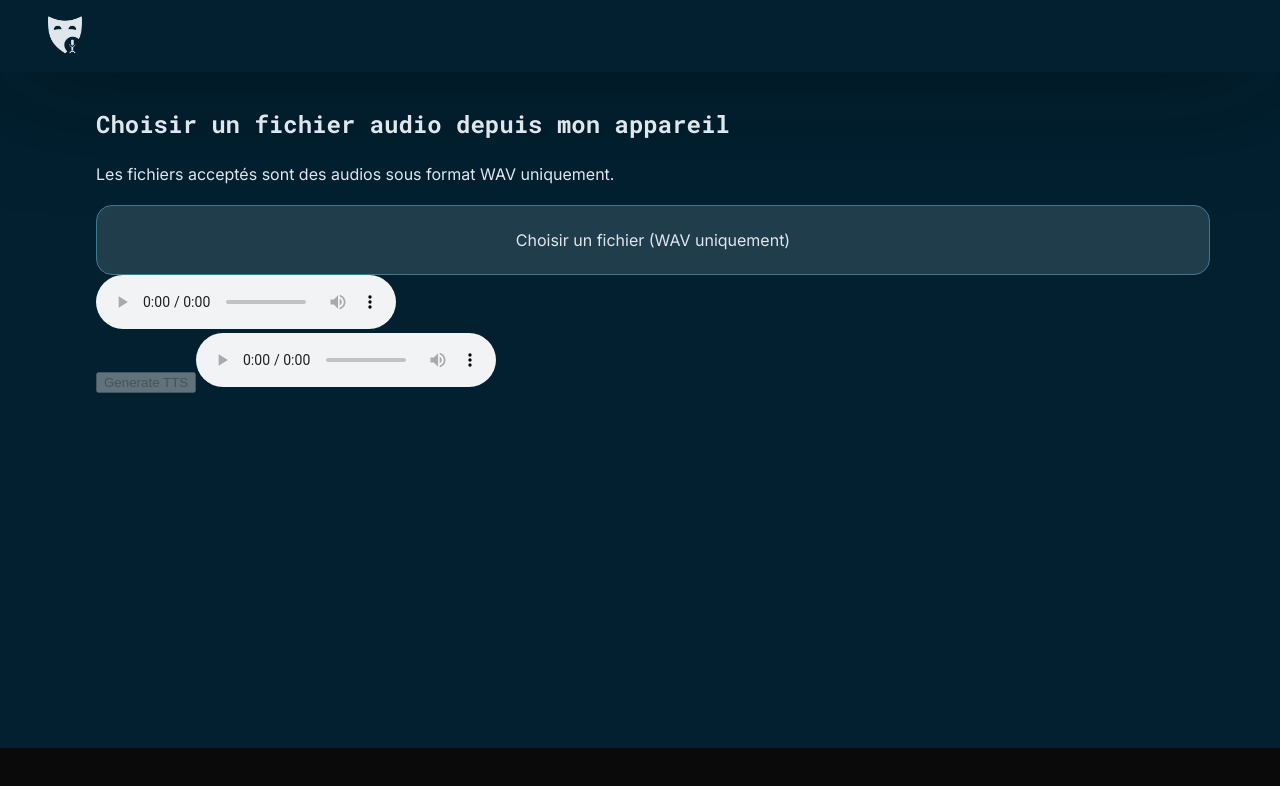
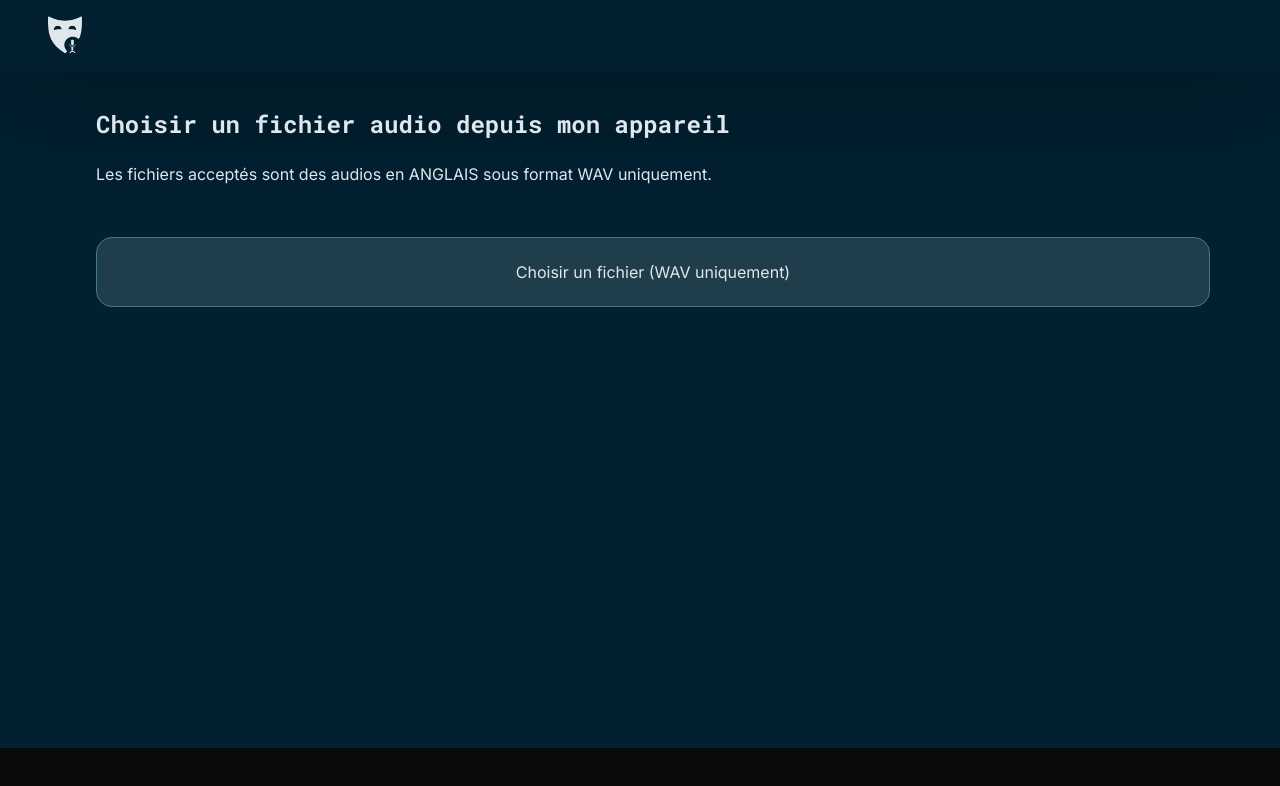
Before and after one commit to m-cheicki/VoiceOver_front, an Angular app: page /voiceover in a window 1280 px wide. Shown: the top 786 px of the page. Built offline with nearby package versions, Linux system fonts and the light colour scheme.

Commit message:
💄 style page

```diff
--- a/src/app/voiceover/voiceover.component.css
+++ b/src/app/voiceover/voiceover.component.css
@@ -14,3 +14,28 @@ input[type="file"] {
     border-radius: 16px;
     background-color: var(--light-blue-600);
 }
+
+.step {
+    margin: 48px 0;
+}
+
+.step-one > div{
+    display: flex;
+    justify-content: space-between;
+    align-items: center;
+}
+
+.input-file {
+    flex-grow: 2;
+
+}
+
+.step-one audio {
+    margin: 0 0 0 96px;
+    flex: 2;
+}
+
+.step-three > audio {
+    width: 100%;
+    margin: 12px 0;
+}
--- a/src/app/voiceover/voiceover.component.html
+++ b/src/app/voiceover/voiceover.component.html
@@ -1,6 +1,8 @@
 <h2>Choisir un fichier audio depuis mon appareil</h2>
-<p>Les fichiers acceptés sont des audios sous format WAV uniquement. </p>
+<p>Les fichiers acceptés sont des audios en ANGLAIS sous format WAV uniquement. </p>
 
+<div class="step step-one">
+    <div>
         <div class="input-file">
             <label for="audio" class="file-upload">
                 {{name}}
@@ -16,12 +18,11 @@
 
         </div>
 
-<div>
-    <audio #inputAudioPlayer controls src="./"></audio>
+        <audio *ngIf="name.includes('.wav')" #inputAudioPlayer controls src="./"></audio>
     </div>
 
-<div *ngIf="name.includes('.wav')">
     <button
+        *ngIf="name.includes('.wav')"
         class="cta main-cta"
         type="button"
         (click)="callApiSTTAll(inputAudio.files)">
@@ -29,11 +30,12 @@
     </button>
 </div>
 
-<div *ngIf="transcription">
+<div class="step step-two" *ngIf="transcription">
     <h2>Transcription de l'audio</h2>
     <p>{{transcription}}</p>
 </div>
 
-<button type="button" mat-raised-button class="me-3" (click)="generateAudio()"
-    [disabled]="transcription.length === 0">Generate TTS</button>
+<div class="step step-three" *ngIf="transcription">
+    <h2>Ecouter la transcription</h2>
     <audio #outputAudioPlayer controls src="./"></audio>
+</div>
--- a/src/app/voiceover/voiceover.component.ts
+++ b/src/app/voiceover/voiceover.component.ts
@@ -62,6 +62,7 @@ export class VoiceoverComponent implements OnInit {
           this.transcription = result[1].result;
         }
       })
+      .then(x => this.generateAudio())
       .catch(err => console.error(err));
   }
 
```
Lines whose indentation alone changed are shown as unchanged.
